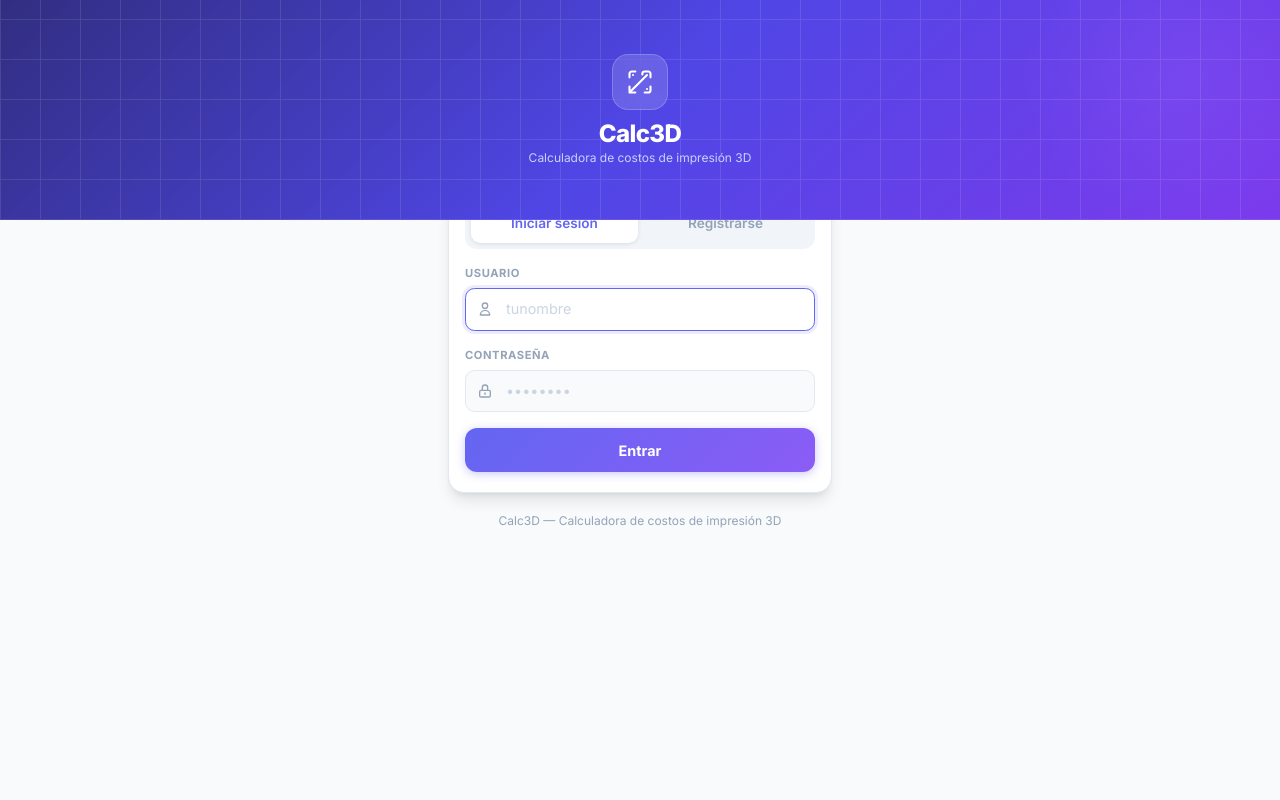
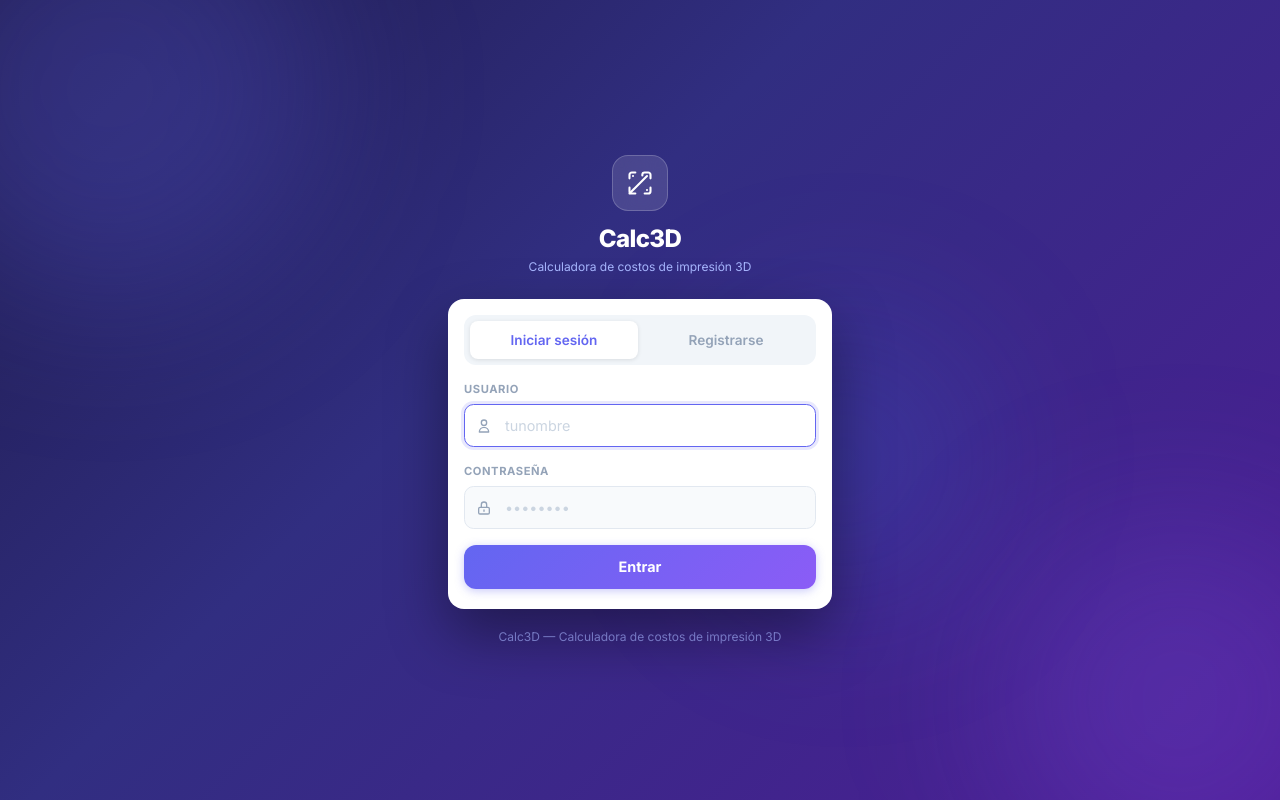
Before and after one commit to pedromesaglio/Calc3D, a FastAPI app: page /login in a window 1280 px wide. Run offline with FastAPI, Linux system fonts and the light colour scheme; some libraries are stand-ins or nearby versions.

Commit message:
fix: rediseño del layout de login para centrado correcto
Reemplaza la técnica header+(-mt-10) por flex centrado en pantalla completa.
Fondo con gradiente oscuro y blobs decorativos. Card siempre centrada.

Co-Authored-By: Claude Sonnet 4.6 <noreply@anthropic.com>

```diff
--- a/templates/login.html
+++ b/templates/login.html
@@ -24,7 +24,7 @@
       font-family: 'Inter', sans-serif;
     }
     .input:focus {
-      border-color: #6366f1; box-shadow: 0 0 0 3px rgb(99 102 241/.12); background: #fff;
+      border-color: #6366f1; box-shadow: 0 0 0 3px rgb(99 102 241/.15); background: #fff;
     }
     .input::placeholder { color: #cbd5e1; }
 
@@ -43,71 +43,65 @@
       transition: transform .15s, box-shadow .15s;
       font-family: 'Inter', sans-serif;
     }
-    .btn-primary:hover { transform: translateY(-1px); box-shadow: 0 4px 16px rgb(99 102 241/.45); }
+    .btn-primary:hover  { transform: translateY(-1px); box-shadow: 0 4px 16px rgb(99 102 241/.45); }
     .btn-primary:active { transform: translateY(0); }
 
     .tab-btn {
-      flex: 1; padding: .6rem; font-size: .85rem; font-weight: 600;
-      border-radius: .6rem; cursor: pointer; transition: all .15s;
+      flex: 1; padding: .55rem; font-size: .85rem; font-weight: 600;
+      border-radius: .5rem; cursor: pointer; transition: all .15s;
       border: none; font-family: 'Inter', sans-serif;
     }
     .tab-active   { background: #fff; color: #6366f1; box-shadow: 0 1px 4px rgb(0 0 0/.1); }
     .tab-inactive { background: transparent; color: #94a3b8; }
     .tab-inactive:hover { color: #6366f1; }
 
-    .header-glow {
-      position: absolute; top: -80px; right: -60px;
-      width: 320px; height: 320px; border-radius: 9999px;
-      background: radial-gradient(circle, rgb(139 92 246/.3), transparent 70%);
-      pointer-events: none;
+    /* Decorative glow blobs */
+    .blob {
+      position: fixed; border-radius: 9999px;
+      filter: blur(80px); pointer-events: none; z-index: 0;
     }
+    .blob-1 { width: 420px; height: 420px; background: rgb(99 102 241/.25);  top: -120px; left: -100px; }
+    .blob-2 { width: 360px; height: 360px; background: rgb(139 92 246/.2);   bottom: -80px; right: -80px; }
+    .blob-3 { width: 280px; height: 280px; background: rgb(59 130 246/.15);  top: 40%;  left: 55%; }
   </style>
 </head>
-<body class="min-h-screen bg-slate-50 flex flex-col">
+<body class="min-h-screen flex items-center justify-center px-4 py-10"
+      style="background: linear-gradient(135deg, #1e1b4b 0%, #312e81 40%, #4c1d95 100%);">
 
-  <!-- Header decorativo -->
-  <div class="relative overflow-hidden flex-shrink-0"
-       style="background: linear-gradient(135deg,#312e81 0%,#4f46e5 50%,#7c3aed 100%); height: 220px;">
-    <div class="header-glow"></div>
-    <div class="absolute inset-0 opacity-10"
-         style="background-image:repeating-linear-gradient(0deg,#fff 0,#fff 1px,transparent 1px,transparent 40px),
-                                 repeating-linear-gradient(90deg,#fff 0,#fff 1px,transparent 1px,transparent 40px);">
-    </div>
-    <div class="relative flex flex-col items-center justify-center h-full gap-3">
-      <div class="w-14 h-14 rounded-2xl flex items-center justify-center"
-           style="background:rgba(255,255,255,.15);backdrop-filter:blur(8px);border:1px solid rgba(255,255,255,.2);">
+  <!-- Decorative blobs -->
+  <div class="blob blob-1"></div>
+  <div class="blob blob-2"></div>
+  <div class="blob blob-3"></div>
+
+  <!-- Card -->
+  <div class="relative z-10 w-full max-w-sm">
+
+    <!-- Brand -->
+    <div class="flex flex-col items-center mb-6">
+      <div class="w-14 h-14 rounded-2xl flex items-center justify-center mb-3"
+           style="background:rgba(255,255,255,.12); backdrop-filter:blur(12px); border:1px solid rgba(255,255,255,.2);">
         <svg class="w-7 h-7 text-white" fill="none" stroke="currentColor" stroke-width="1.8" viewBox="0 0 24 24">
           <path stroke-linecap="round" stroke-linejoin="round" d="M6 18L18 6M6 6h.01M18 18h.01M12 12l4.5-4.5M3 21l4-4"/>
           <path stroke-linecap="round" stroke-linejoin="round" d="M8 3H5a2 2 0 00-2 2v3m16-5h-3a2 2 0 00-2 2v.5M21 8V5a2 2 0 00-2-2h-3M3 16v3a2 2 0 002 2h3m8 0h3a2 2 0 002-2v-3"/>
         </svg>
       </div>
-      <div class="text-center">
-        <h1 class="text-white font-extrabold text-2xl tracking-tight leading-none">Calc3D</h1>
-        <p class="text-indigo-200 text-xs mt-1">Calculadora de costos de impresión 3D</p>
-      </div>
-    </div>
+      <h1 class="text-white font-extrabold text-2xl tracking-tight">Calc3D</h1>
+      <p class="text-indigo-300 text-xs mt-1">Calculadora de costos de impresión 3D</p>
     </div>
 
-  <!-- Card -->
-  <div class="flex-1 flex items-start justify-center px-4 -mt-10 pb-12">
-    <div class="w-full max-w-sm">
-      <div class="bg-white rounded-2xl shadow-lg border border-slate-200 overflow-hidden">
+    <!-- Form card -->
+    <div class="bg-white rounded-2xl shadow-2xl overflow-hidden"
+         style="box-shadow: 0 25px 60px rgb(0 0 0/.4);">
 
       <!-- Tabs -->
-        <div class="p-1.5 bg-slate-100 flex gap-1 m-4 rounded-xl" id="tabBar">
-          <button class="tab-btn {{ 'tab-active' if tab == 'login' else 'tab-inactive' }}"
-                  onclick="switchTab('login')" id="tabLogin">
-            Iniciar sesión
-          </button>
-          <button class="tab-btn {{ 'tab-active' if tab == 'register' else 'tab-inactive' }}"
-                  onclick="switchTab('register')" id="tabRegister">
-            Registrarse
-          </button>
+      <div class="p-1.5 m-4 rounded-xl flex gap-1" style="background:#f1f5f9;">
+        <button class="tab-btn tab-active"   id="tabLogin"    onclick="switchTab('login')">Iniciar sesión</button>
+        <button class="tab-btn tab-inactive" id="tabRegister" onclick="switchTab('register')">Registrarse</button>
       </div>
 
       <!-- Error -->
       {% if error %}
-        <div class="mx-4 mb-2 flex items-center gap-2 bg-red-50 border border-red-200 text-red-600
+      <div class="mx-4 mb-1 flex items-center gap-2 bg-red-50 border border-red-200 text-red-600
                   text-xs font-medium rounded-lg px-3 py-2.5">
         <svg class="w-4 h-4 flex-shrink-0" fill="currentColor" viewBox="0 0 20 20">
           <path fill-rule="evenodd" d="M18 10a8 8 0 11-16 0 8 8 0 0116 0zm-7 4a1 1 0 11-2 0 1 1 0 012 0zm-1-9a1 1 0 00-1 1v4a1 1 0 102 0V6a1 1 0 00-1-1z" clip-rule="evenodd"/>
@@ -116,8 +110,8 @@
       </div>
       {% endif %}
 
-        <!-- ── Login form ── -->
-        <div id="formLogin" class="{{ 'hidden' if tab == 'register' }}">
+      <!-- Login form -->
+      <div id="formLogin">
         <form method="POST" action="/login" class="px-4 pb-5 space-y-4">
           <div>
             <label class="field-label">Usuario</label>
@@ -143,8 +137,8 @@
         </form>
       </div>
 
-        <!-- ── Register form ── -->
-        <div id="formRegister" class="{{ 'hidden' if tab != 'register' }}">
+      <!-- Register form -->
+      <div id="formRegister" class="hidden">
         <form method="POST" action="/register" class="px-4 pb-5 space-y-4">
           <div>
             <label class="field-label">Nombre de usuario</label>
@@ -176,7 +170,7 @@
                      placeholder="Repetí la contraseña" minlength="6" required />
             </div>
           </div>
-            <button type="submit" class="btn-primary mt-2"
+          <button type="submit" class="btn-primary"
                   style="background: linear-gradient(135deg, #7c3aed, #6366f1);">
             Crear cuenta
           </button>
@@ -185,13 +179,16 @@
 
     </div>
 
-      <p class="text-center text-xs text-slate-400 mt-5">
+    <p class="text-center text-xs text-indigo-300/60 mt-5">
       Calc3D &mdash; Calculadora de costos de impresión 3D
     </p>
   </div>
-  </div>
 
   <script>
+    // Restaurar tab activo si hubo error de server
+    const serverTab = "{{ tab }}";
+    if (serverTab === 'register') switchTab('register');
+
     function switchTab(tab) {
       const isLogin = tab === 'login';
       document.getElementById('formLogin').classList.toggle('hidden', !isLogin);
```
Lines whose indentation alone changed are shown as unchanged.
